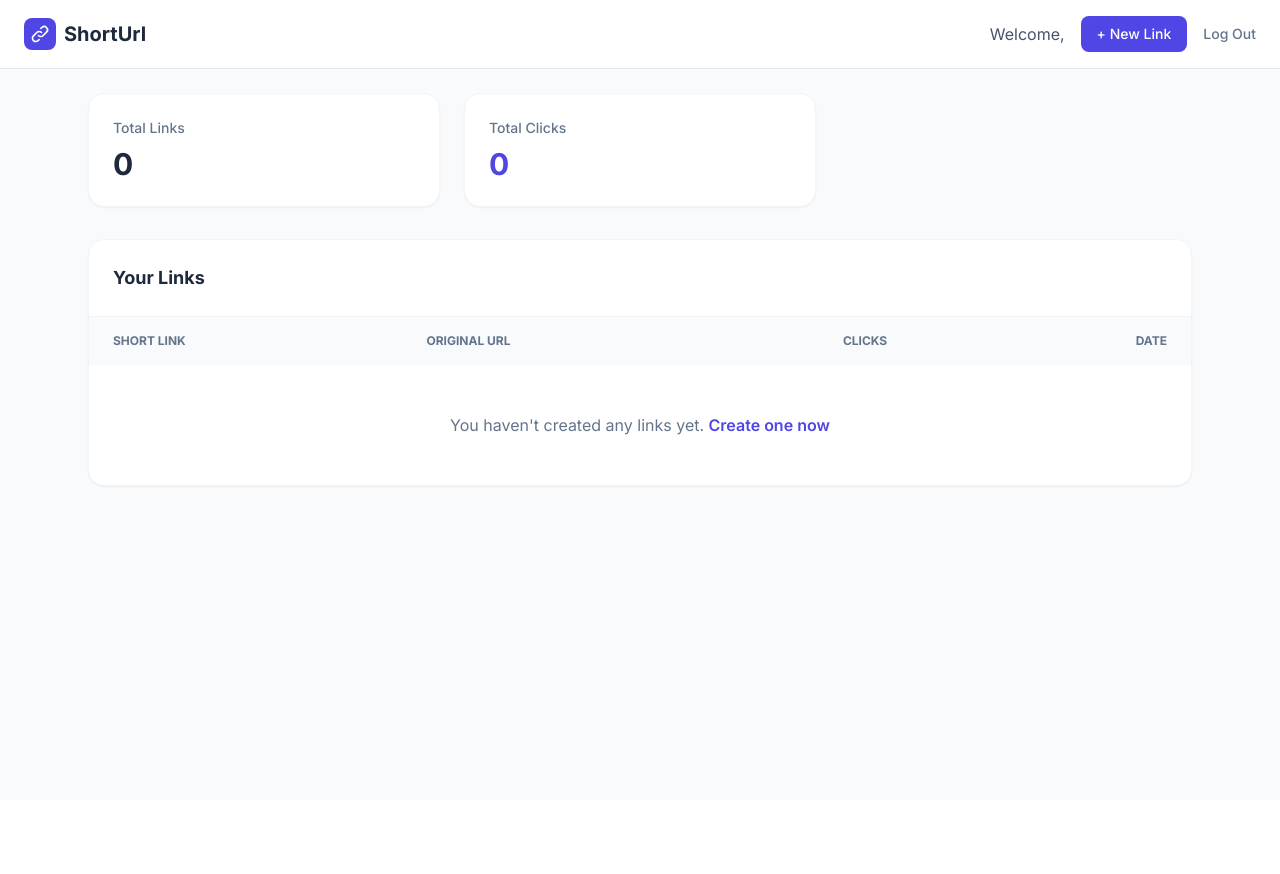
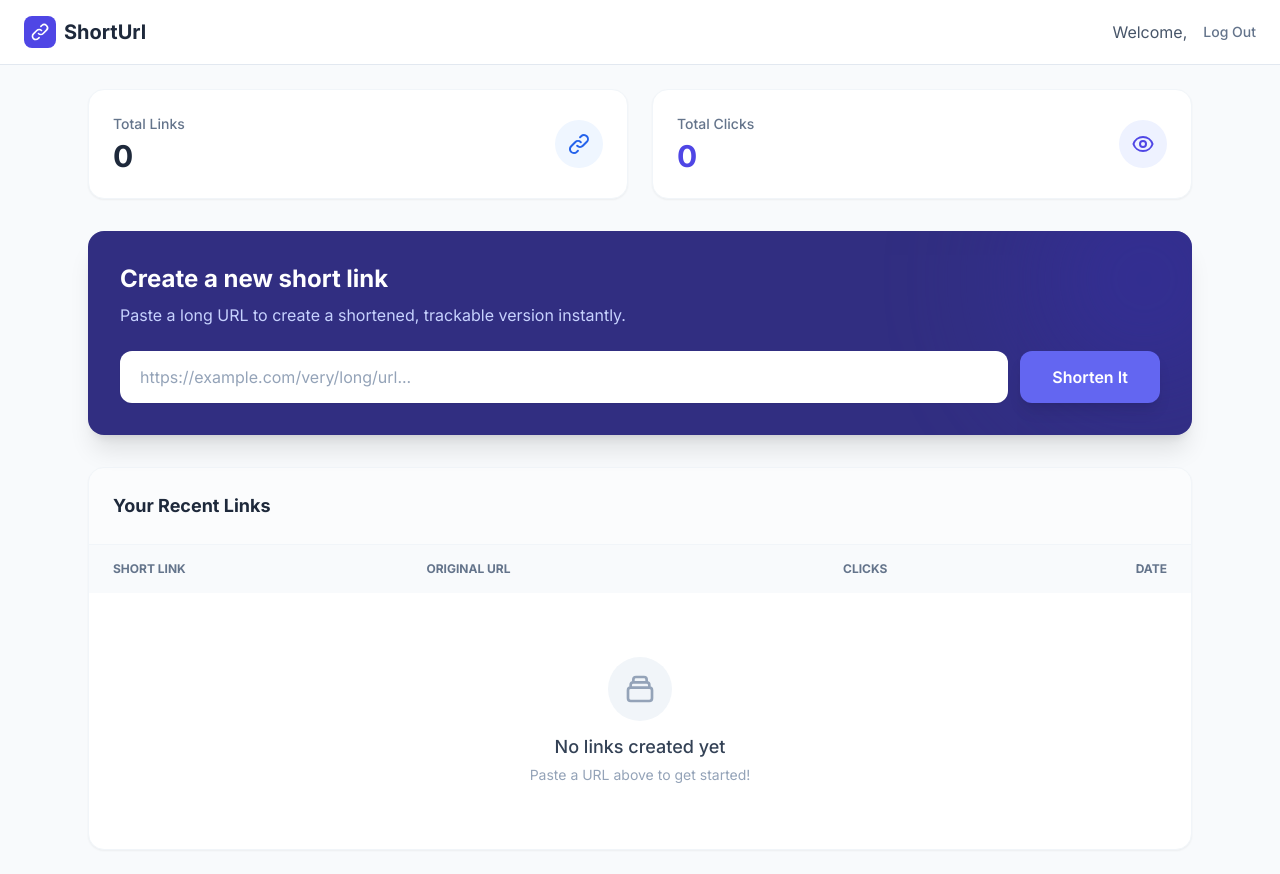
Before and after one commit to ratnakarguru/url_shortener, a Django app: page /dashboard/ in a window 1280 px wide. Before the commit the page ends 487 px from the top, so only its background shows below. Run offline with Django 5.2, Linux system fonts and the light colour scheme; a user stored in the database is signed in; data comes from the database, SQL or seed files in the repository; both versions use the stored data as it was after the commit; some libraries are stand-ins or nearby versions.

Commit message:
Dashboard added for login users

```diff
--- a/url_shortner/urlshortener/shortener/templates/shortener/dashboard.html
+++ b/url_shortner/urlshortener/shortener/templates/shortener/dashboard.html
@@ -10,7 +10,7 @@
 </head>
 <body class="bg-slate-50 min-h-screen">
 
-    <nav class="bg-white border-b border-slate-200 px-6 py-4 flex justify-between items-center">
+    <nav class="bg-white border-b border-slate-200 px-6 py-4 flex justify-between items-center sticky top-0 z-10">
         <div class="flex items-center gap-2">
             <div class="bg-indigo-600 p-1.5 rounded-lg">
                 <svg class="w-5 h-5 text-white" fill="none" stroke="currentColor" viewBox="0 0 24 24"><path stroke-linecap="round" stroke-linejoin="round" stroke-width="2" d="M13.828 10.172a4 4 0 00-5.656 0l-4 4a4 4 0 105.656 5.656l1.102-1.101m-.758-4.899a4 4 0 005.656 0l4-4a4 4 0 00-5.656-5.656l-1.1 1.1"></path></svg>
@@ -18,30 +18,57 @@
             <span class="font-bold text-xl text-slate-800">ShortUrl</span>
         </div>
         <div class="flex items-center gap-4">
-            <span class="text-slate-600">Welcome, {{ request.user.first_name }}</span>
-            <a href="{% url 'home' %}" class="px-4 py-2 bg-indigo-600 hover:bg-indigo-700 text-white rounded-lg text-sm font-medium transition-colors">
-                + New Link
-            </a>
+            <span class="text-slate-600 hidden sm:inline">Welcome, {{ request.user.first_name }}</span>
             <a href="/" class="text-slate-500 hover:text-slate-700 text-sm font-medium">Log Out</a>
         </div>
     </nav>
 
     <div class="max-w-6xl mx-auto p-6">
 
-        <div class="grid grid-cols-1 md:grid-cols-3 gap-6 mb-8">
-            <div class="bg-white p-6 rounded-2xl shadow-sm border border-slate-100">
-                <p class="text-slate-500 text-sm font-medium">Total Links</p>
-                <p class="text-3xl font-bold text-slate-800 mt-2">{{ total_links }}</p>
+        <div class="grid grid-cols-1 md:grid-cols-2 gap-6 mb-8">
+            <div class="bg-white p-6 rounded-2xl shadow-sm border border-slate-100 flex items-center justify-between">
+                <div>
+                    <p class="text-slate-500 text-sm font-medium">Total Links</p>
+                    <p class="text-3xl font-bold text-slate-800 mt-1">{{ total_links }}</p>
+                </div>
+                <div class="bg-blue-50 p-3 rounded-full text-blue-600">
+                    <svg class="w-6 h-6" fill="none" stroke="currentColor" viewBox="0 0 24 24"><path stroke-linecap="round" stroke-linejoin="round" stroke-width="2" d="M13.828 10.172a4 4 0 00-5.656 0l-4 4a4 4 0 105.656 5.656l1.102-1.101m-.758-4.899a4 4 0 005.656 0l4-4a4 4 0 00-5.656-5.656l-1.1 1.1"></path></svg>
+                </div>
             </div>
-            <div class="bg-white p-6 rounded-2xl shadow-sm border border-slate-100">
-                <p class="text-slate-500 text-sm font-medium">Total Clicks</p>
-                <p class="text-3xl font-bold text-indigo-600 mt-2">{{ total_clicks }}</p>
+            <div class="bg-white p-6 rounded-2xl shadow-sm border border-slate-100 flex items-center justify-between">
+                <div>
+                    <p class="text-slate-500 text-sm font-medium">Total Clicks</p>
+                    <p class="text-3xl font-bold text-indigo-600 mt-1">{{ total_clicks }}</p>
+                </div>
+                <div class="bg-indigo-50 p-3 rounded-full text-indigo-600">
+                    <svg class="w-6 h-6" fill="none" stroke="currentColor" viewBox="0 0 24 24"><path stroke-linecap="round" stroke-linejoin="round" stroke-width="2" d="M15 12a3 3 0 11-6 0 3 3 0 016 0z"></path><path stroke-linecap="round" stroke-linejoin="round" stroke-width="2" d="M2.458 12C3.732 7.943 7.523 5 12 5c4.478 0 8.268 2.943 9.542 7-1.274 4.057-5.064 7-9.542 7-4.477 0-8.268-2.943-9.542-7z"></path></svg>
+                </div>
+            </div>
+        </div>
+
+        <div class="bg-indigo-900 rounded-2xl shadow-xl p-8 mb-8 text-center md:text-left relative overflow-hidden">
+            <div class="absolute top-0 right-0 -mr-20 -mt-20 w-64 h-64 rounded-full bg-indigo-800 opacity-50 blur-3xl"></div>
+
+            <div class="relative z-10">
+                <h2 class="text-2xl font-bold text-white mb-2">Create a new short link</h2>
+                <p class="text-indigo-200 mb-6">Paste a long URL to create a shortened, trackable version instantly.</p>
+
+                <form method="POST" class="flex flex-col md:flex-row gap-3">
+                    {% csrf_token %}
+                    <input type="url" name="full_url"
+                        class="flex-1 px-5 py-3.5 rounded-xl text-slate-800 placeholder-slate-400 focus:outline-none focus:ring-2 focus:ring-indigo-400 shadow-sm"
+                        placeholder="https://example.com/very/long/url..." required>
+                    <button type="submit"
+                        class="px-8 py-3.5 bg-indigo-500 hover:bg-indigo-400 text-white font-semibold rounded-xl transition-all shadow-lg active:scale-[0.98]">
+                        Shorten It
+                    </button>
+                </form>
             </div>
         </div>
 
         <div class="bg-white rounded-2xl shadow-sm border border-slate-100 overflow-hidden">
-            <div class="p-6 border-b border-slate-100 flex justify-between items-center">
-                <h2 class="text-lg font-bold text-slate-800">Your Links</h2>
+            <div class="p-6 border-b border-slate-100 flex justify-between items-center bg-slate-50/50">
+                <h2 class="text-lg font-bold text-slate-800">Your Recent Links</h2>
             </div>
 
             <div class="overflow-x-auto">
@@ -56,28 +83,50 @@
                     </thead>
                     <tbody class="divide-y divide-slate-100">
                         {% for url in urls %}
-                        <tr class="hover:bg-slate-50 transition-colors">
+                        <tr class="hover:bg-slate-50 transition-colors group">
                             <td class="px-6 py-4">
-                                <a href="/{{ url.short_url }}" target="_blank" class="text-indigo-600 font-medium hover:underline">
-                                    {{ request.get_host }}/{{ url.short_url }}
-                                </a>
+                                <div class="flex items-center gap-3">
+                                    <div class="bg-indigo-50 p-2 rounded text-indigo-600">
+                                        <svg class="w-4 h-4" fill="none" stroke="currentColor" viewBox="0 0 24 24"><path stroke-linecap="round" stroke-linejoin="round" stroke-width="2" d="M13.828 10.172a4 4 0 00-5.656 0l-4 4a4 4 0 105.656 5.656l1.102-1.101m-.758-4.899a4 4 0 005.656 0l4-4a4 4 0 00-5.656-5.656l-1.1 1.1"></path></svg>
+                                    </div>
+                                    <div class="flex flex-col">
+                                        <a href="/{{ url.short_url }}" target="_blank" class="text-indigo-600 font-bold hover:underline text-lg">
+                                            /{{ url.short_url }}
+                                        </a>
+                                        <button onclick="copyLink('{{ request.get_host }}/{{ url.short_url }}')" class="text-xs text-slate-400 hover:text-indigo-600 flex items-center gap-1 mt-1 transition-colors">
+                                            <svg class="w-3 h-3" fill="none" stroke="currentColor" viewBox="0 0 24 24"><path stroke-linecap="round" stroke-linejoin="round" stroke-width="2" d="M8 5H6a2 2 0 00-2 2v12a2 2 0 002 2h10a2 2 0 002-2v-1M8 5a2 2 0 002 2h2a2 2 0 002-2M8 5a2 2 0 012-2h2a2 2 0 012 2m0 0h2a2 2 0 012 2v3m2 4H10m0 0l3-3m-3 3l3 3"></path></svg>
+                                            Copy Link
+                                        </button>
+                                    </div>
+                                </div>
                             </td>
                             <td class="px-6 py-4">
-                                <p class="text-slate-500 text-sm truncate max-w-xs">{{ url.full_url }}</p>
+                                <div class="max-w-xs">
+                                    <p class="text-slate-600 truncate font-medium">{{ url.full_url }}</p>
+                                    <a href="{{ url.full_url }}" target="_blank" class="text-xs text-slate-400 hover:text-slate-600 flex items-center gap-1 mt-1">
+                                        Visit URL <svg class="w-3 h-3" fill="none" stroke="currentColor" viewBox="0 0 24 24"><path stroke-linecap="round" stroke-linejoin="round" stroke-width="2" d="M10 6H6a2 2 0 00-2 2v10a2 2 0 002 2h10a2 2 0 002-2v-4M14 4h6m0 0v6m0-6L10 14"></path></svg>
+                                    </a>
+                                </div>
                             </td>
                             <td class="px-6 py-4 text-center">
-                                <span class="inline-flex items-center px-2.5 py-0.5 rounded-full text-xs font-medium bg-green-100 text-green-800">
+                                <span class="inline-flex items-center px-3 py-1 rounded-full text-sm font-bold bg-indigo-50 text-indigo-600">
                                     {{ url.click_count }}
                                 </span>
                             </td>
-                            <td class="px-6 py-4 text-right text-sm text-slate-400">
-                                {{ url.created_at|date:"M d, Y" }}
+                            <td class="px-6 py-4 text-right">
+                                <span class="text-sm text-slate-500">{{ url.created_at|date:"M d, Y" }}</span>
                             </td>
                         </tr>
                         {% empty %}
                         <tr>
-                            <td colspan="4" class="px-6 py-12 text-center text-slate-500">
-                                You haven't created any links yet. <a href="{% url 'home' %}" class="text-indigo-600 font-semibold hover:underline">Create one now</a>
+                            <td colspan="4" class="px-6 py-16 text-center text-slate-500">
+                                <div class="flex flex-col items-center">
+                                    <div class="bg-slate-100 p-4 rounded-full mb-3">
+                                        <svg class="w-8 h-8 text-slate-400" fill="none" stroke="currentColor" viewBox="0 0 24 24"><path stroke-linecap="round" stroke-linejoin="round" stroke-width="2" d="M19 11H5m14 0a2 2 0 012 2v6a2 2 0 01-2 2H5a2 2 0 01-2-2v-6a2 2 0 012-2m14 0V9a2 2 0 00-2-2M5 11V9a2 2 0 012-2m0 0V5a2 2 0 012-2h6a2 2 0 012 2v2M7 7h10"></path></svg>
+                                    </div>
+                                    <p class="text-lg font-medium text-slate-700">No links created yet</p>
+                                    <p class="text-slate-400 text-sm mt-1">Paste a URL above to get started!</p>
+                                </div>
                             </td>
                         </tr>
                         {% endfor %}
@@ -86,5 +135,16 @@
             </div>
         </div>
     </div>
+
+    <script>
+        function copyLink(text) {
+            navigator.clipboard.writeText(text).then(() => {
+                // Show a temporary success message
+                alert("Link copied!");
+            }).catch(err => {
+                console.error('Failed to copy: ', err);
+            });
+        }
+    </script>
 </body>
 </html>
--- a/url_shortner/urlshortener/shortener/views.py
+++ b/url_shortner/urlshortener/shortener/views.py
@@ -80,6 +80,18 @@
 
 @login_required(login_url='login')
 def dashboard(request):
+    # 1. Handle Link Creation (POST request)
+    if request.method == "POST":
+        full_url = request.POST.get("full_url")
+        if full_url:
+            # Create object, assign to user, and save
+            obj = ShortUrl(full_url=full_url)
+            obj.user = request.user
+            obj.save()
+            # Reload the page to show the new link
+            return redirect('dashboard')
+
+    # 2. Handle Displaying Links (GET request)
     user_links = ShortUrl.objects.filter(user=request.user).order_by('-created_at')
     total_clicks = sum(link.click_count for link in user_links)
 
```
Also changed, not shown: url_shortner/urlshortener/db.sqlite3.
